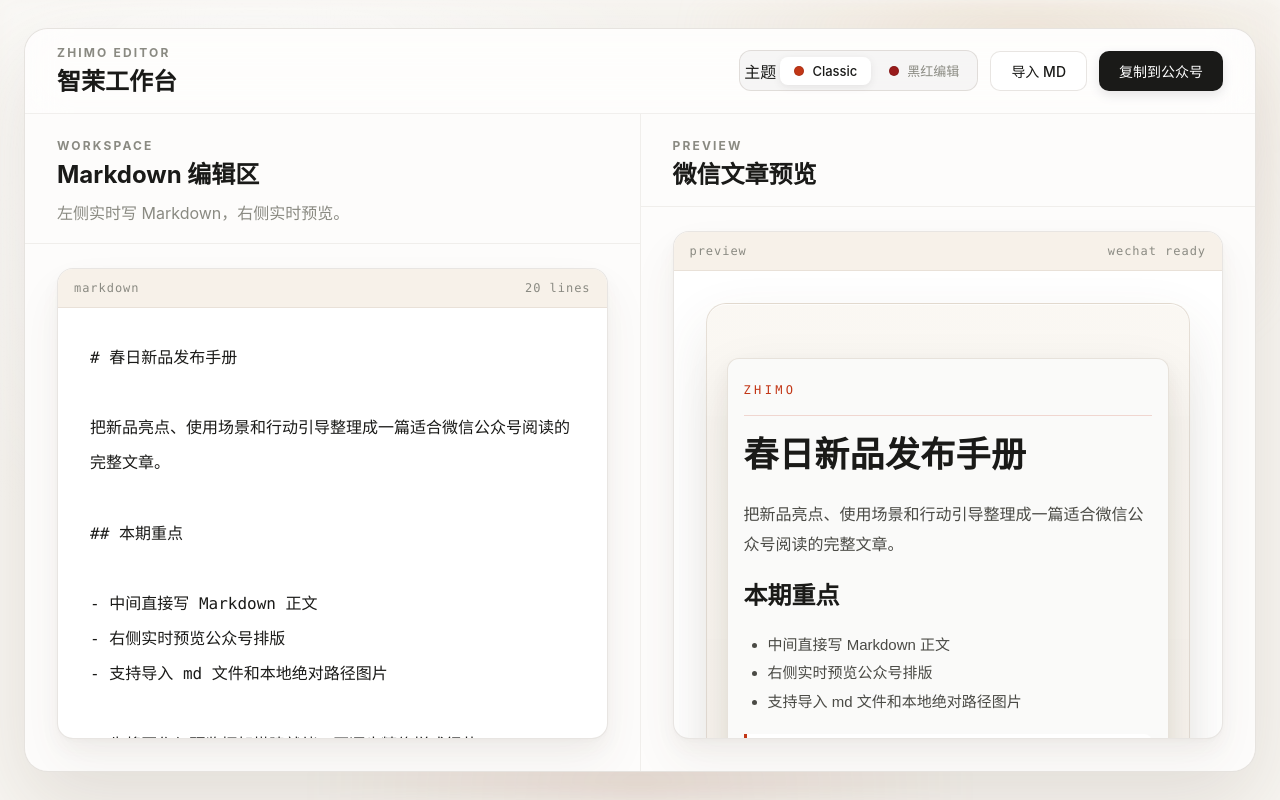
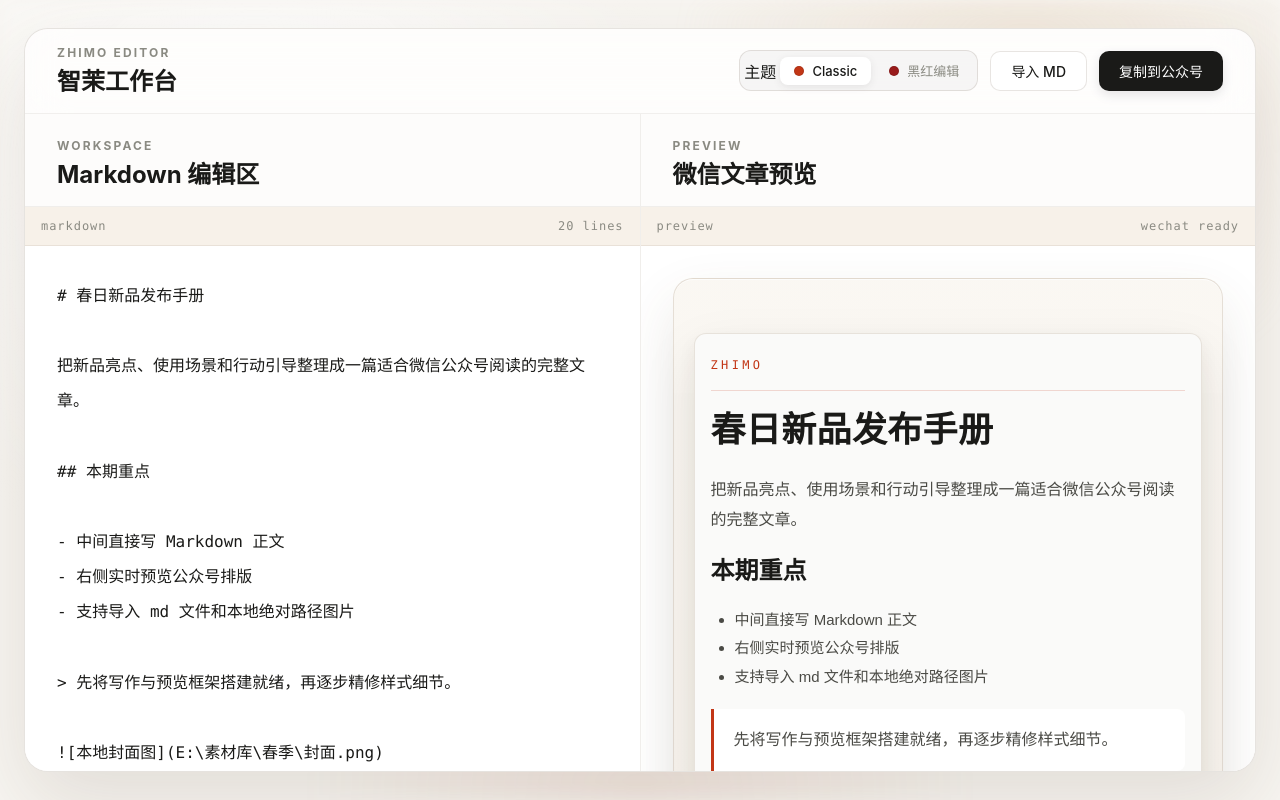
Before and after one commit to SherryBX/ZHIMOwriter, a React (Vite) app: page / in a window 1280 px wide. Built offline with nearby package versions, Linux system fonts and the light colour scheme; grey boxes are pictures that could not be loaded.

Commit message:
style: remove workspace description, make layout cards borderless to eliminate gaps in between for perfect alignment

```diff
--- a/src/components/editor-shell/EditorWorkspace.tsx
+++ b/src/components/editor-shell/EditorWorkspace.tsx
@@ -13,7 +13,6 @@ function EditorWorkspace({ markdown, onChange, scrollRef, onScroll }: EditorWork
       <div className="panel-heading">
         <p className="panel-kicker">WORKSPACE</p>
         <h2>Markdown 编辑区</h2>
-        <p className="panel-description">左侧实时写 Markdown，右侧实时预览。</p>
       </div>
       <label className="editor-surface" htmlFor="markdown-editor">
         <div className="editor-surface__topbar">
--- a/src/styles/index.css
+++ b/src/styles/index.css
@@ -192,14 +192,12 @@ button {
 .preview-surface {
   display: flex;
   flex-direction: column;
-  margin: 24px 32px 32px;
-  border: 1px solid var(--border-strong);
-  border-radius: 16px;
+  margin: 0;
+  border: 0;
+  border-radius: 0;
   background: var(--surface-strong);
-  box-shadow: var(--shadow-premium);
   overflow: hidden;
   flex: 1;
-  height: calc(100% - 130px); /* 保持固定比例的高，与 header 统一 */
 }
 
 .editor-surface__topbar,
```
